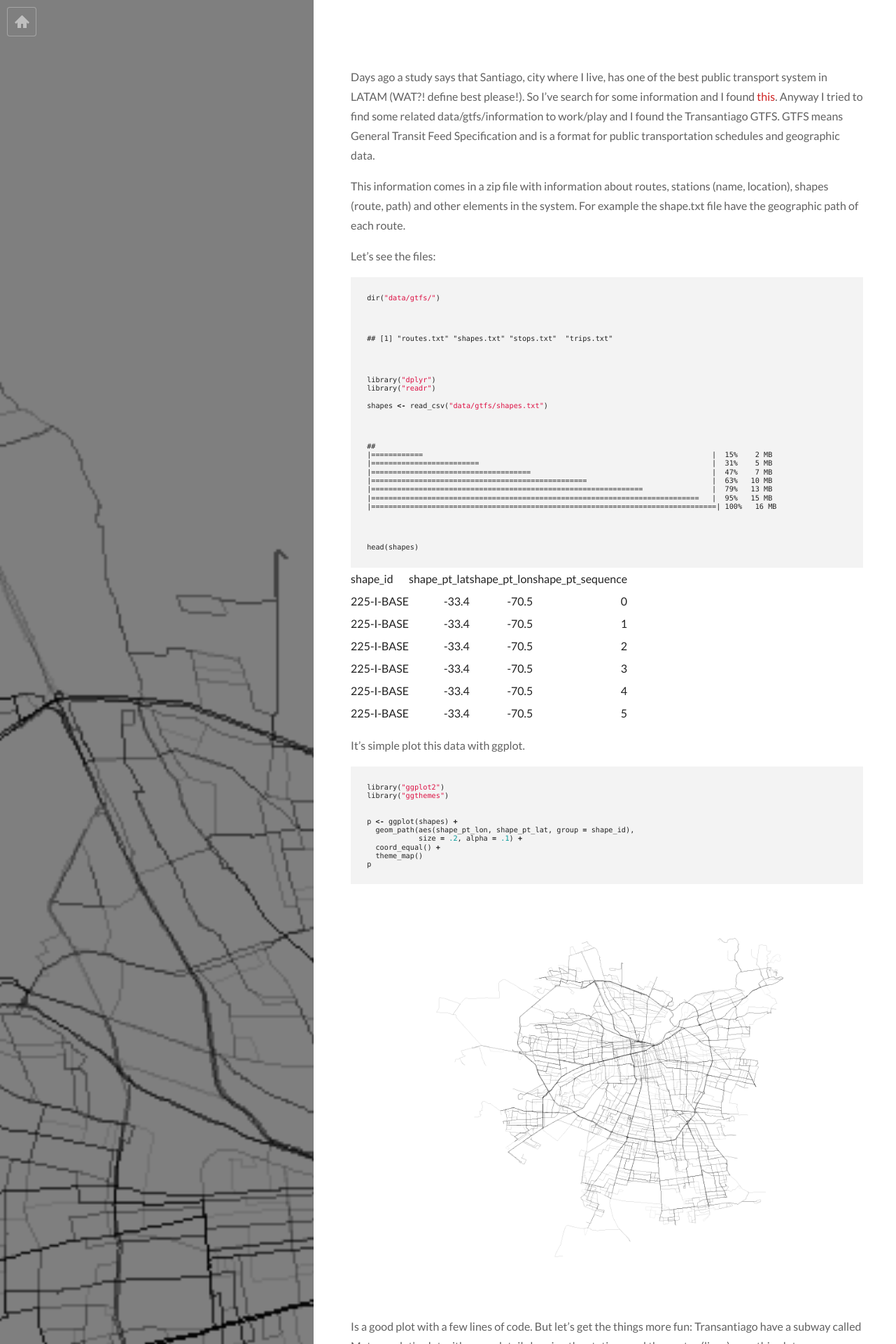
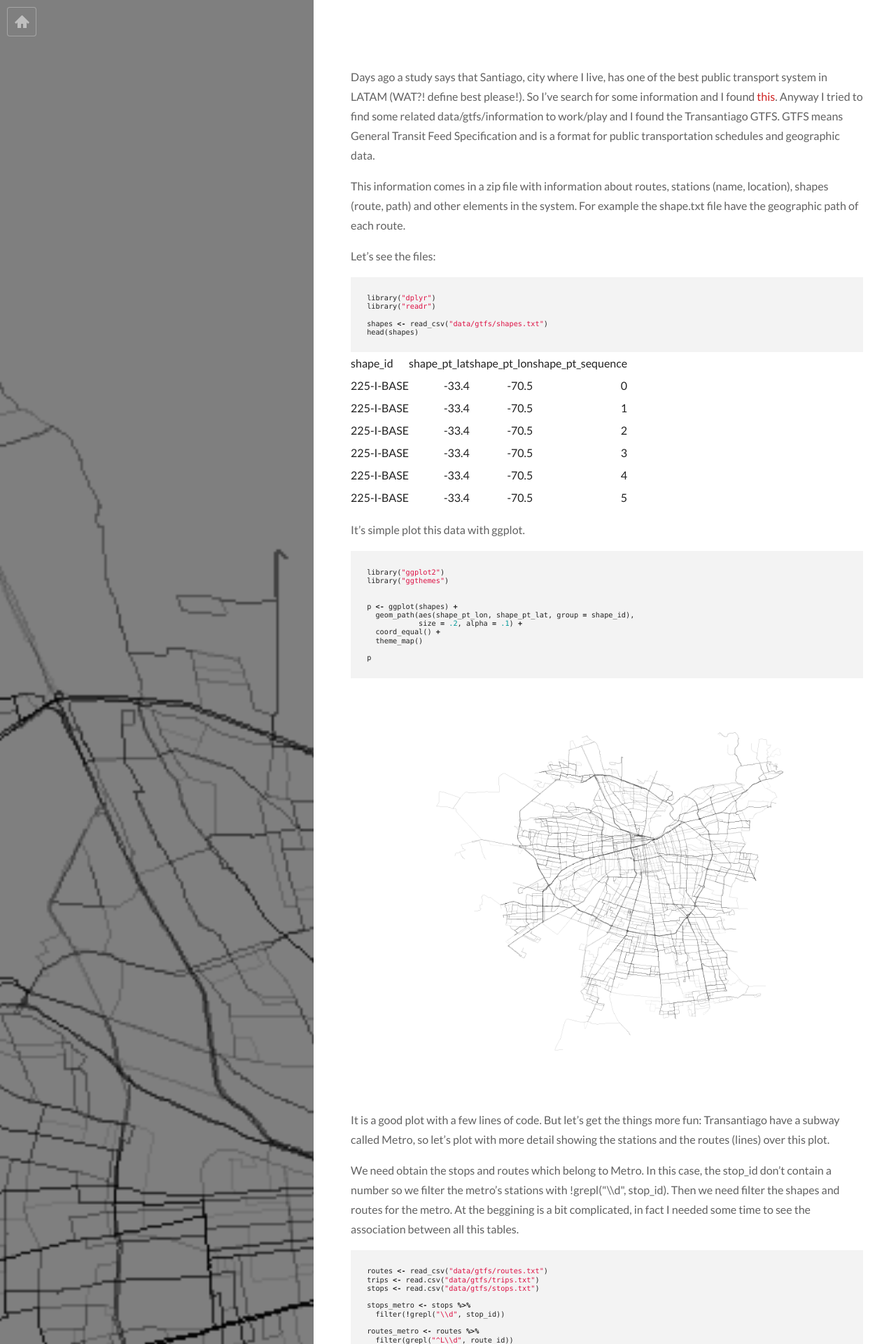
Before and after one commit to jbkunst/jbkunst.github.io2, a Jekyll site: the page built from _posts/2014-10-24-plotting-gtfs-data-with-r.md, in a window 1280 px wide. Shown: the top 1920 px of the page at 70% size. Built offline with Jekyll 4.4.1, drawn with Linux system fonts in a browser that asks for light colours; nearby versions of some CDN libraries; Markdown is read by kramdown in place of the engine named in the settings; some of the changed text lies outside the part shown.

Commit message:
updating things

````diff
--- a/_posts/2014-10-24-plotting-gtfs-data-with-r.md
+++ b/_posts/2014-10-24-plotting-gtfs-data-with-r.md
@@ -26,32 +26,10 @@ Let's see the files:
 
 
 ```r
-dir("data/gtfs/")
-```
-
-```
-## [1] "routes.txt" "shapes.txt" "stops.txt"  "trips.txt"
-```
-
-```r
 library("dplyr")
 library("readr")
 
 shapes <- read_csv("data/gtfs/shapes.txt")
-```
-
-```
-##
-|============                                                                   |  15%    2 MB
-|=========================                                                      |  31%    5 MB
-|=====================================                                          |  47%    7 MB
-|==================================================                             |  63%   10 MB
-|===============================================================                |  79%   13 MB
-|============================================================================   |  95%   15 MB
-|================================================================================| 100%   16 MB
-```
-
-```r
 head(shapes)
 ```
 
@@ -79,12 +57,13 @@ p <- ggplot(shapes) +
             size = .2, alpha = .1) +
   coord_equal() +
   theme_map()
+
 p
 ```
 
 <img src="/images/plotting-gtfs-data-with-r/plot-1-1.png" title="plot of chunk plot-1" alt="plot of chunk plot-1" style="display: block; margin: auto;" />
 
-Is a good plot with a few lines of code. But let's get the things more fun:
+It is a good plot with a few lines of code. But let's get the things more fun:
 Transantiago have a subway called *Metro*, so let's plot with more detail showing the
 stations and the routes (lines) over this plot.
 
@@ -96,14 +75,6 @@ in fact I needed some time to see the association between all this tables.
 
 ```r
 routes <- read_csv("data/gtfs/routes.txt")
-```
-
-```
-## Warning: 8 problems parsing 'data/gtfs/routes.txt'. See problems(...) for
-## more details.
-```
-
-```r
 trips <- read.csv("data/gtfs/trips.txt")
 stops <- read.csv("data/gtfs/stops.txt")
 
@@ -156,6 +127,7 @@ p2 <- ggplot() +
         legend.position = "none") +
   xlab(sprintf("Joshua Kunst | Jkunst.com %s", format(Sys.Date(), "%Y"))) +
   ggtitle("TRANSANTIAGO\nSantiago's public transport system")
+
 p2
 ```
 
@@ -180,6 +152,7 @@ p3 <- ggplot() +
         legend.position = "none") +
   xlab(sprintf("Joshua Kunst | Jkunst.com %s", format(Sys.Date(), "%Y"))) +
   ggtitle("Santiago's METRO")
+
 p3
 ```
 
````
Also changed, not shown: images/plotting-gtfs-data-with-r/plot-2-1.png, images/plotting-gtfs-data-with-r/plot-3-1.png, 1 other file.
